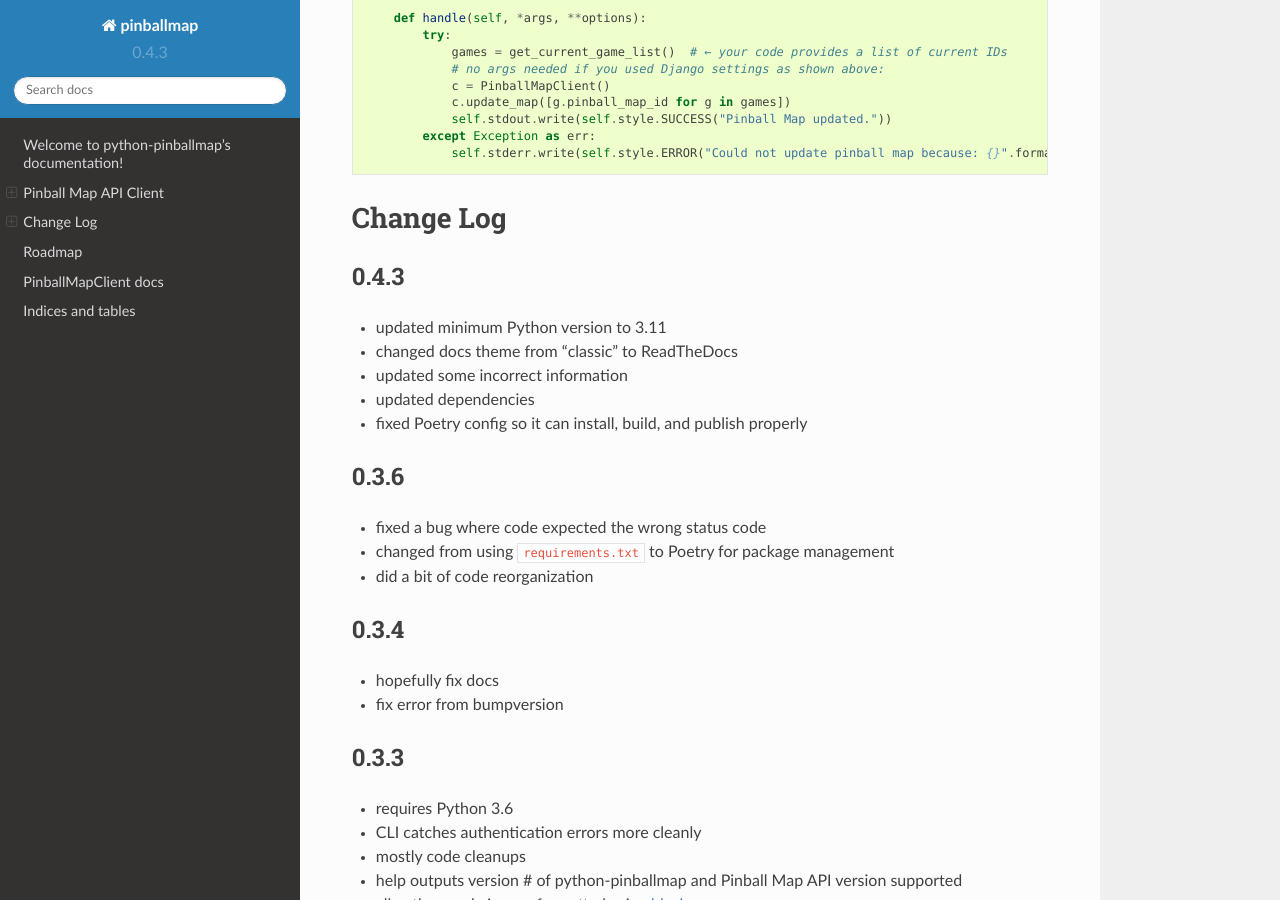
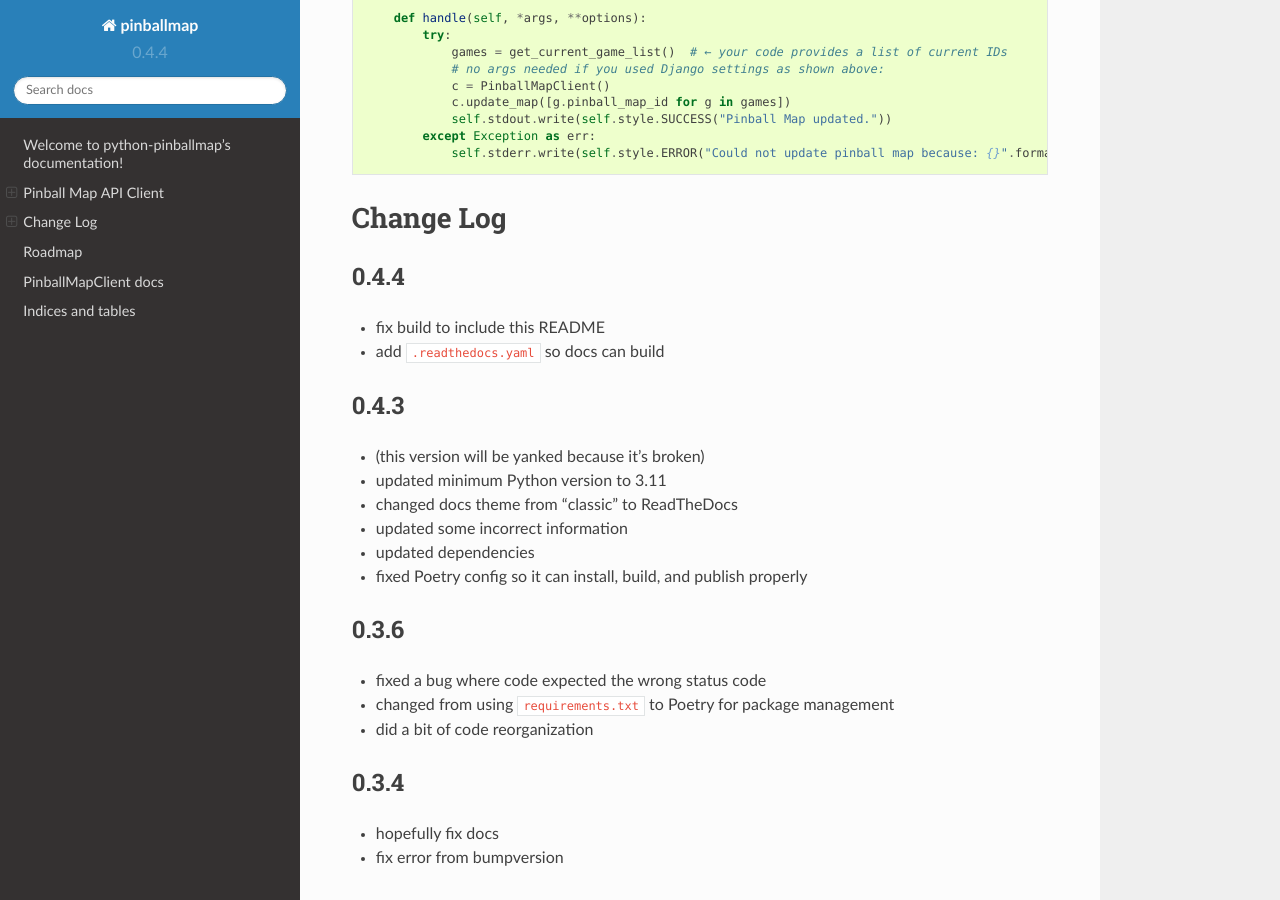
Before and after one commit to eyesee1/python-pinballmap, a Sphinx documentation site: the page built from docs/index.rst, in a window 1280 px wide and 900 px high, scrolled down 3319 px. Built offline with Sphinx 7.4.7 and the Read the Docs theme 2.0.0, drawn with Linux system fonts in a browser that asks for light colours; some of the changed text lies outside the part shown.

Commit message:
Squashed commit of the following:
commit a1b3ab615ee8b6cbc9affb88fcea3c736274a038
Author: Duna C. <marinas.bobble-05@icloud.com>
Date:   Tue Jul 30 14:05:07 2024 -0500

    Bump version: 0.4.3 → 0.4.4

commit 07f859f09fb6012751829d6e6ca41097f35b76df
Author: Duna C <marinas.bobble-05@icloud.com>
Date:   Tue Jul 30 14:05:03 2024 -0500

    fix build some more

commit 92bc91c013b9d7142527fe01772cfb2f589d64a2
Author: Duna C. <marinas.bobble-05@icloud.com>
Date:   Tue Jul 30 13:47:15 2024 -0500

    Bump version: 0.4.2 → 0.4.3

commit c248c7b2b911b43feb3f840c88194310db9142be
Author: Duna C <marinas.bobble-05@icloud.com>
Date:   Tue Jul 30 13:47:11 2024 -0500

    oops, put back setup.py

```diff
--- a/README.rst
+++ b/README.rst
@@ -8,7 +8,7 @@
 .. _Pinball Map API: http://pinballmap.com/api/v1/docs
 .. _Logan Arcade: https://loganarcade.com/
 
-Current version: 0.4.3
+Current version: 0.4.4
 
 `Source on GitHub <https://github.com/eyesee1/python-pinballmap>`_
 
@@ -201,9 +201,17 @@
 Change Log
 ==========
 
+
+0.4.4
+-----
+* fix build to include this README
+* add ``.readthedocs.yaml`` so docs can build
+
+
 0.4.3
 -----
 
+* (this version will be yanked because it's broken)
 * updated minimum Python version to 3.11
 * changed docs theme from "classic" to ReadTheDocs
 * updated some incorrect information
--- a/docs/conf.py
+++ b/docs/conf.py
@@ -55,7 +55,7 @@
 # built documents.
 #
 # The short X.Y version.
-version = "0.4.3"
+version = "0.4.4"
 # The full version, including alpha/beta/rc tags.
 release = version
 
--- a/pyproject.toml
+++ b/pyproject.toml
@@ -1,7 +1,8 @@
 [tool.poetry]
 name = "pinballmap"
-version = "0.4.3"
+version = "0.4.4"
 description = "Python client for the Pinball Map API"
+readme = "README.rst"
 authors = ["Duna Csandl <marinas.bobble-05@icloud.com>"]
 license = "MIT"
 packages = [
--- a/setup.cfg
+++ b/setup.cfg
@@ -1,5 +1,5 @@
 [bumpversion]
-current_version = 0.4.3
+current_version = 0.4.4
 commit = True
 tag = True
 
```
Also changed, not shown: .readthedocs.yaml (added), 1 other file.
